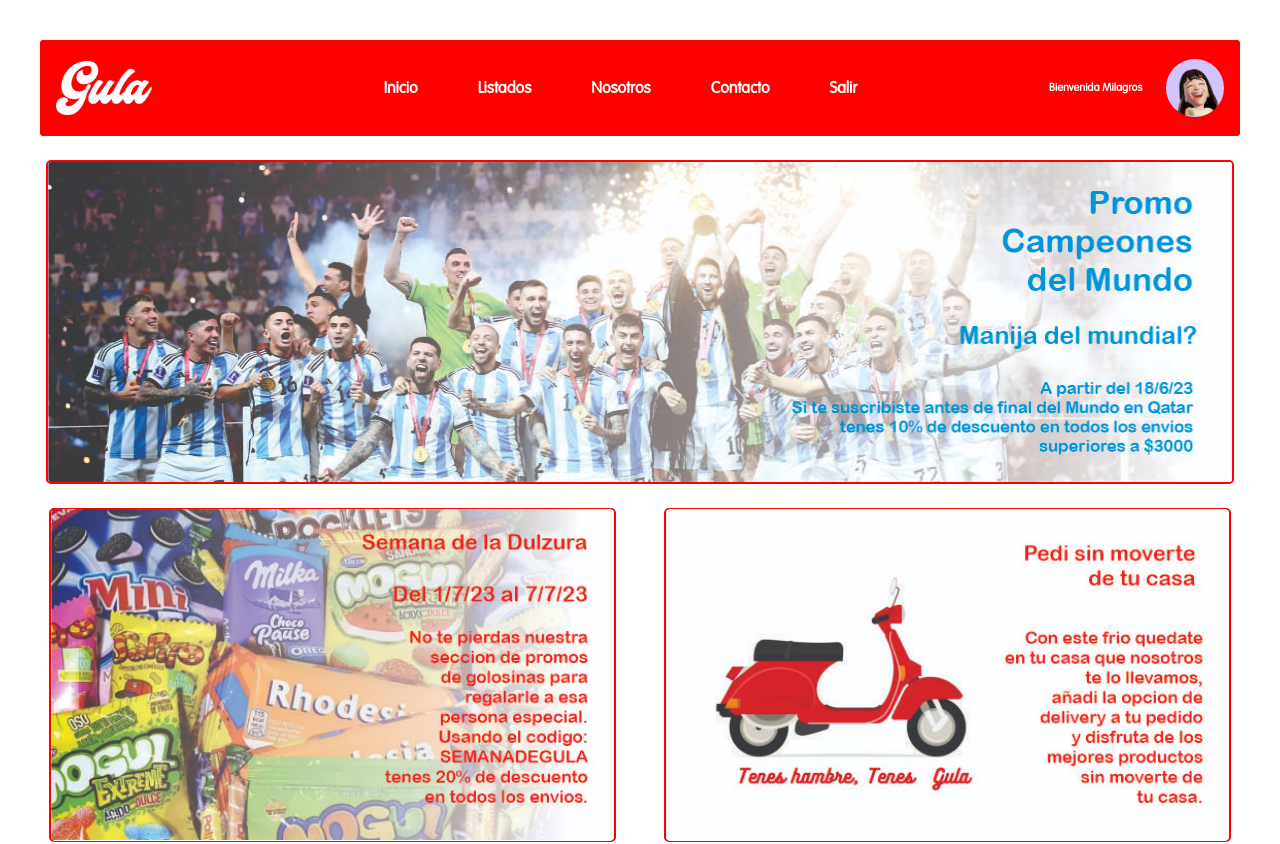
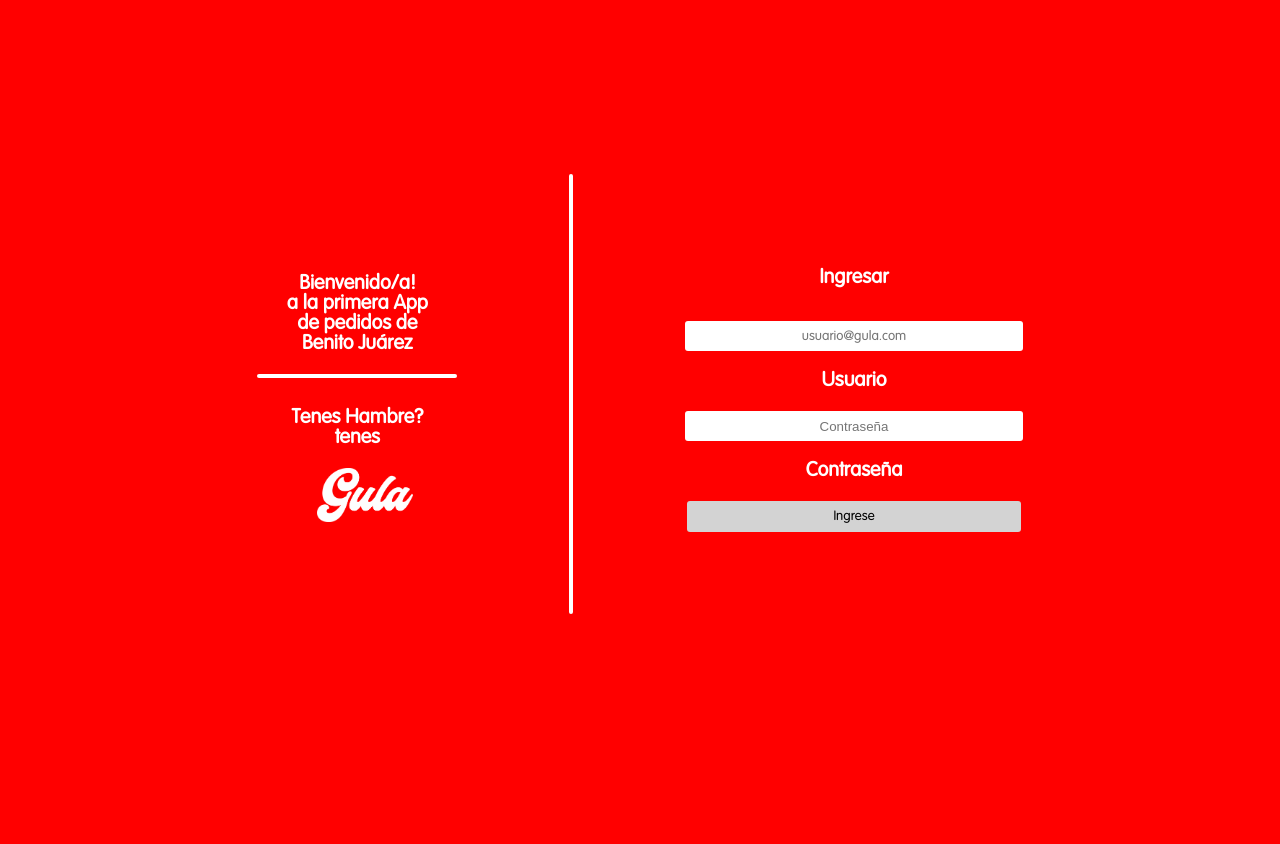
Before and after one commit to Gastonfauret/Pagina-Web-Gula, a React (Vite) app: page / in a window 1280 px wide. Shown: the top 844 px of the page. After the commit the page ends 800 px from the top, so only its background shows below. Built offline with nearby package versions, Linux system fonts and the light colour scheme.

Commit message:
Login Page and Home Loading Done

```diff
--- a/package.json
+++ b/package.json
@@ -16,7 +16,7 @@
     "react": "^18.2.0",
     "react-dom": "^18.2.0",
     "react-icons": "^4.10.1",
-    "react-router-dom": "^6.13.0",
+    "react-router-dom": "^6.14.1",
     "reactstrap": "^9.2.0"
   },
   "devDependencies": {
--- a/src/components/App.jsx
+++ b/src/components/App.jsx
@@ -1,4 +1,3 @@
-import React from 'react';
 import { Routes, Route } from 'react-router-dom';
 
 import Nosotros from './Nosotros';
@@ -7,15 +6,17 @@
 import Login from './Login';
 import Listados from './Listados';
 
+
 function App() {
   return (
     <>
       <Routes>
-        <Route exact path='/' element={<Inicio />}/>
-        <Route exact path='/listados' element={<Listados />}/>
-        <Route exact path='/nosotros' element={<Nosotros/>}/>
-        <Route exact path='/contacto' element={<Contacto/>}/>
-        <Route exact path='/salir' element={<Login/>}/>
+          <Route exact path='/' element={<Login />} />
+          <Route exact path='/inicio' element={<Inicio />} />
+          <Route exact path='/listados' element={<Listados />} />
+          <Route exact path='/nosotros' element={<Nosotros />} />
+          <Route exact path='/contacto' element={<Contacto />} />
+          <Route exact path='/' element={<Login />} />
       </Routes>
     </>
   )
--- a/src/components/Header.jsx
+++ b/src/components/Header.jsx
@@ -10,11 +10,11 @@
                 <img src={logo} alt="Logo Gula" />
 
                 <ul className='nav-pages'>
-                    <li><Link to='/'>Inicio</Link></li>
+                    <li><Link to='/inicio'>Inicio</Link></li>
                     <li><Link to='/listados'>Listados</Link></li>
                     <li><Link to='/nosotros'>Nosotros</Link></li>
                     <li><Link to='/contacto'>Contacto</Link></li>
-                    <li><Link to='/salir'>Salir</Link></li>
+                    <li><Link to='/'>Salir</Link></li>
                 </ul>
 
                 <div className="user-container">
--- a/src/components/Login.jsx
+++ b/src/components/Login.jsx
@@ -1,42 +1,32 @@
-import { useState } from 'react';
-import logo from '../assets/Logo Gula Blanco PNG.png';
-import '../styles/App.css'
-import { Link } from "react-router-dom";
+import { useState } from "react";
+
+import Slogan from './Slogan';
+import VerticalDivider from './VerticalDivider';
+
+import '../styles/App.css';
+
+
 
 function Login() {
+    document.body.style = 'background-color: red';
+
     const [email, setEmail] = useState('');
     const [password, setPassword] = useState('');
 
     let errorMessageUser = validationUser(email);
     let errorMessagePassword = validationPassword(password);
 
-    document.body.style = 'background-color: red';
-
     return (
         <>
             <div className="components-container">
-                <div className="left-container">
-                    <p className='login-page-text'>Bienvenido/a!<br />
-                        a la primera App<br />
-                        de pedidos de<br />
-                        Benito Juárez</p>
-                    <div className="divisor-line"></div>
-                    <div className="slogan-container">
-                        <p className="login-page-text">Tenes Hambre?<br />
-                            tenes</p>
-                        <img src={logo} alt="" />
-                    </div>
-                </div>
-
-                <div className="vertical-divisor-line"></div>
-
+                <Slogan />
+                <VerticalDivider />
                 <div className="right-container">
                     <p className="login-page-text">Ingresar</p>
 
                     <form onSubmit={(ev) => {
                         ev.preventDefault();
                         login(email, password);
-                        //<Link to={'/'}></Link>
                     }}>
                         <input
                             id='input-user'
@@ -46,7 +36,6 @@
                             value={email}
                             onChange={ev => setEmail(ev.target.value)
                             } />
-
                         <p className='error-message'>{errorMessageUser}</p>
                         <p className="login-text">Usuario</p>
 
@@ -63,12 +52,13 @@
                         <p className="login-text">Contraseña</p>
                         <button id='boton-enviar' type='submit'>Ingrese</button>
                     </form>
-
                 </div>
             </div>
         </>
     )
 }
+
+
 
 const login = (email, password) => {
     if (email === 'aguilar@gula.com' && password === '12345' ||
@@ -77,9 +67,9 @@
         email === 'correa@gula.com' && password === '12345' ||
         email === 'fauret@gula.com' && password === '12345' ||
         email === 'ramos@gula.com' && password === '12345'
-    ) return alert ('Login Correcto');
-    else return alert('Usuario y/o Contraseña Incorrecta');
-};
+    ) return (alert('Login Correcto'), window.location.href = '/inicio');
+    else alert('Usuario y/o Contraseña Incorrecta');
+}
 
 const validationUser = (email) => {
     if (email.length > 0 && email.length < 9 && !email.includes('@')) return 'Email Incorrecto';
@@ -91,4 +81,6 @@
     else ('');
 }
 
+//<Link to={'/inicio'}></Link>
+
 export default Login;
--- /dev/null
+++ b/src/components/Slogan.jsx
@@ -0,0 +1,24 @@
+import logo from '../assets/Logo Gula Blanco PNG.png';
+import '../styles/App.css';
+
+function Slogan() {
+
+    return (
+        <>
+            <div className="left-container">
+                <p className='login-page-text'>Bienvenido/a!<br />
+                    a la primera App<br />
+                    de pedidos de<br />
+                    Benito Juárez</p>
+                <div className="divisor-line"></div>
+                <div className="slogan-container">
+                    <p className="login-page-text">Tenes Hambre?<br />
+                        tenes</p>
+                    <img src={logo} alt="" />
+                </div>
+            </div>
+        </>
+    )
+}
+
+export default Slogan
--- /dev/null
+++ b/src/components/VerticalDivider.jsx
@@ -0,0 +1,11 @@
+import '../styles/App.css'
+
+function VerticalDivider () {
+    return (
+        <>
+            <div className="vertical-divisor-line"></div>
+        </>
+    )
+}
+
+export default VerticalDivider
```
Also changed, not shown: 1 other file (tests, documents, lock files or other folders).
